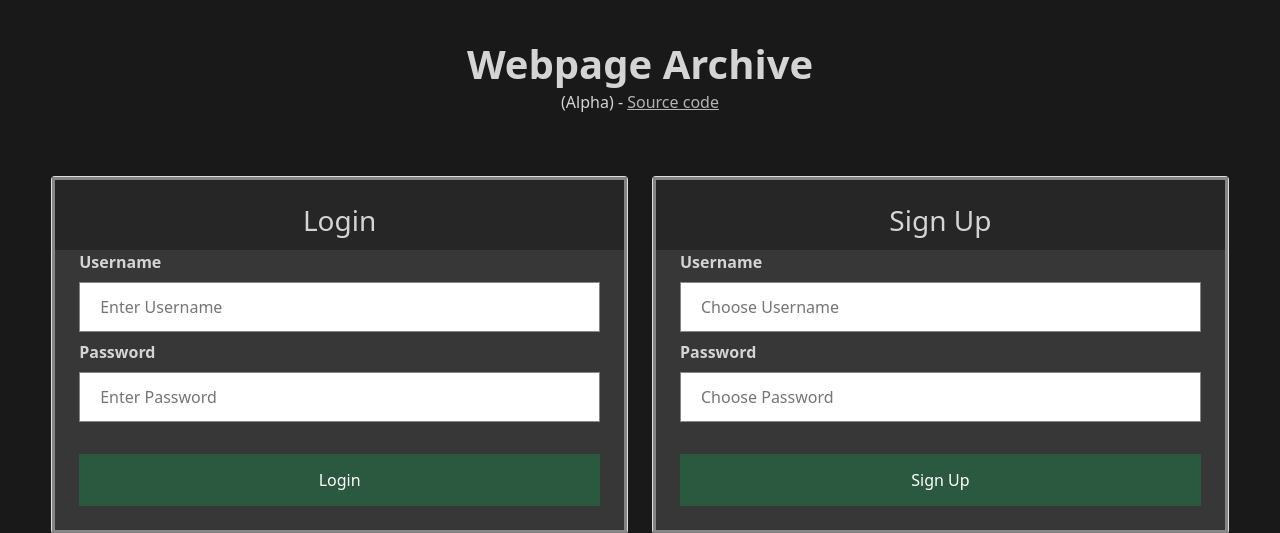
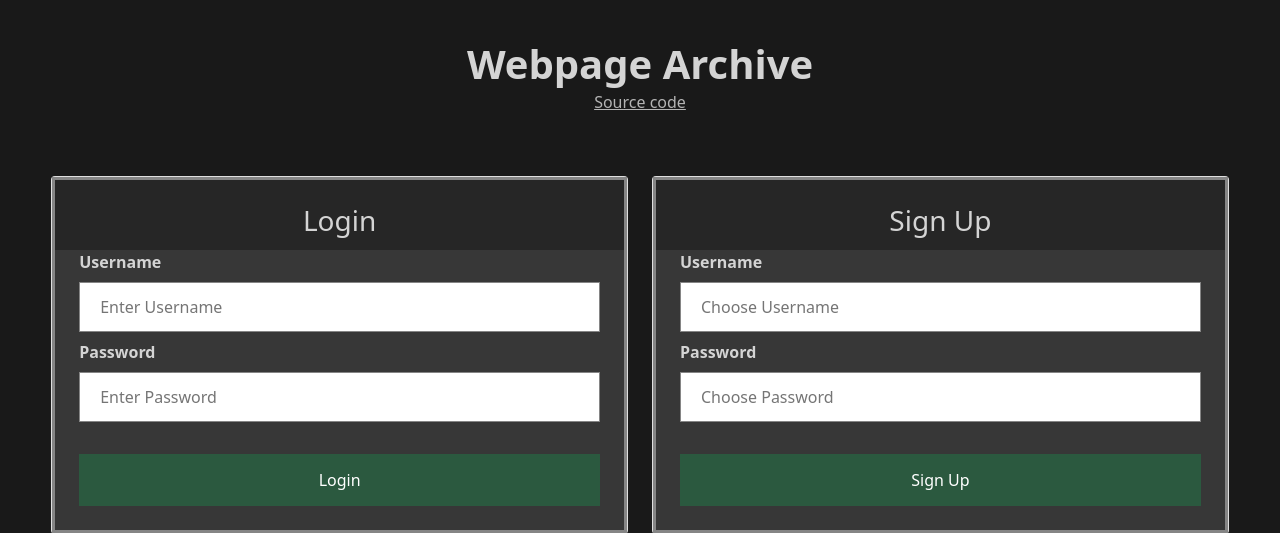
Before and after one commit to tngaspar/webpage-archive-api, a FastAPI app: page / in a window 1280 px wide. Shown: the top 533 px of the page. Run offline with FastAPI, Linux system fonts and the light colour scheme.

Commit message:
removed version from UI

```diff
--- a/templates/index.html
+++ b/templates/index.html
@@ -34,7 +34,7 @@
 <div class = "row" style="background-color: rgb(25, 25, 25);">
 
     <h1 style="text-align:center; margin-top: 40px; margin-bottom: 0px; color:rgb(212, 212, 212);"><strong>My Saved Pages</strong></h1>
-    <h6 style="text-align:center; margin-top: 5px; margin-bottom: 40px; color:rgb(212, 212, 212);">(Alpha) - <a href="https://github.com/tngaspar/webpage-archive-api" style="color:rgb(180, 180, 180)">Source code</a></h6>
+    <h6 style="text-align:center; margin-top: 5px; margin-bottom: 40px; color:rgb(212, 212, 212);"><a href="https://github.com/tngaspar/webpage-archive-api" style="color:rgb(180, 180, 180)">Source code</a></h6>
         <br>
             <div class="col-sm-4">
                 <div class="card" style="margin-bottom: 20px;">
--- a/templates/login.html
+++ b/templates/login.html
@@ -56,7 +56,7 @@
 <body style="background-color: rgb(25, 25, 25); width: 100%; padding: 0 4%;">
   <h1 style="text-align:center; margin-top: 40px; margin-bottom: 0px; color:rgb(212, 212, 212);"><strong>Webpage
       Archive</strong></h1>
-  <h6 style="text-align:center; margin-top: 5px; margin-bottom: 40px; color:rgb(212, 212, 212);">(Alpha) - <a href="https://github.com/tngaspar/webpage-archive-api" style="color:rgb(180, 180, 180)"">Source code</a></h6>
+  <h6 style="text-align:center; margin-top: 5px; margin-bottom: 40px; color:rgb(212, 212, 212);"><a href="https://github.com/tngaspar/webpage-archive-api" style="color:rgb(180, 180, 180)"">Source code</a></h6>
   <br>
   <div class="row" style="background-color: rgb(25, 25, 25);">
 
```
